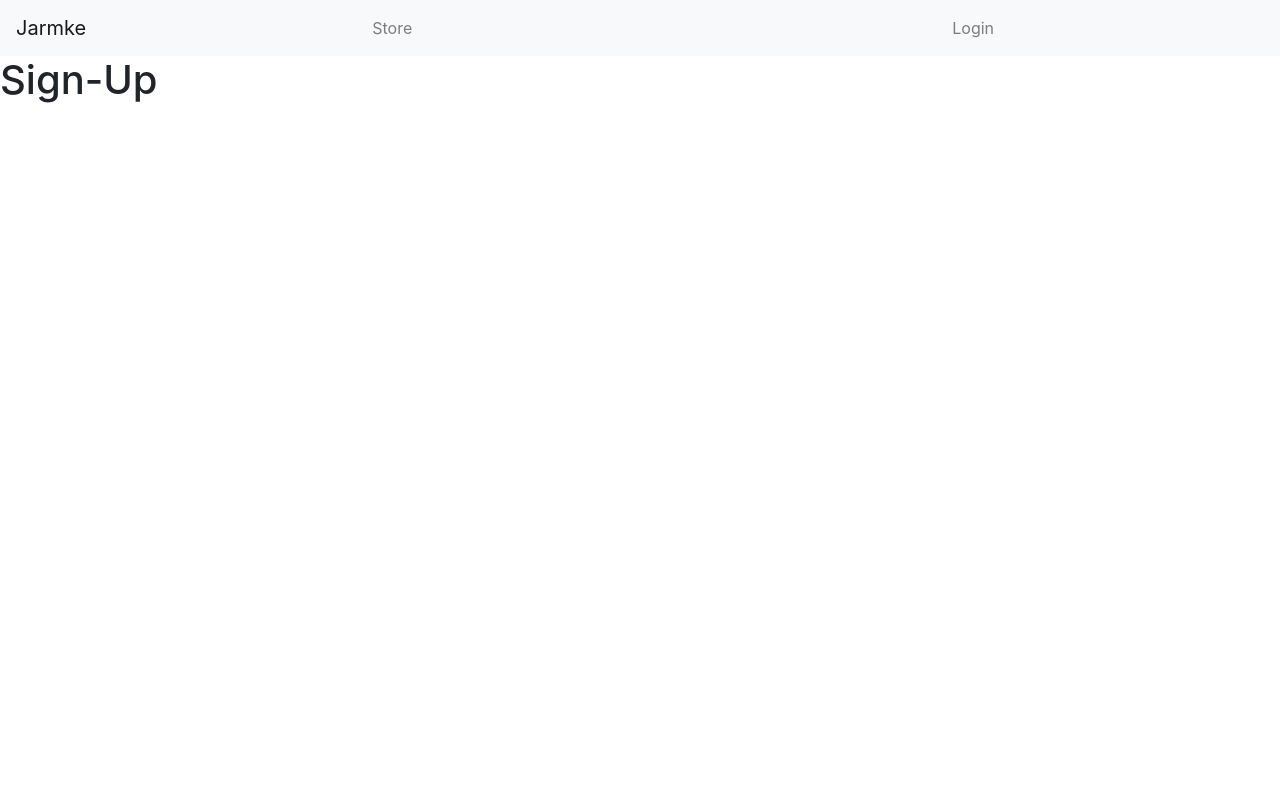
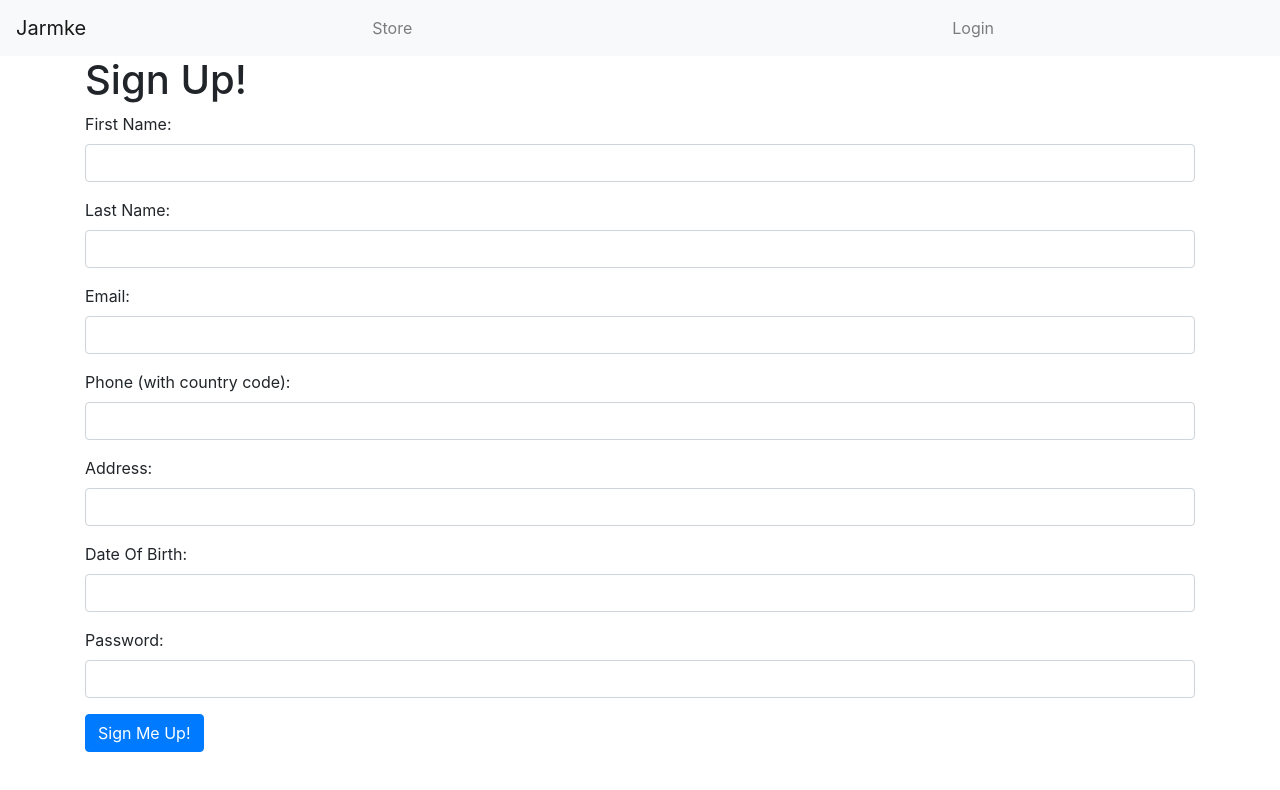
Before and after one commit to DarianRushworth/JarmkeFrontend, a React (Create React App) app: page /signup in a window 1280 px wide. Shown: the top 790 px of the page. Built offline with nearby package versions, Linux system fonts and the light colour scheme; no server answers.

Commit message:
Initial Form

```diff
--- a/src/pages/Sign-UpPage/index.js
+++ b/src/pages/Sign-UpPage/index.js
@@ -1,9 +1,66 @@
 import React from "react"
+import {
+    Form,
+    Container,
+    Button,
+    Col
+} from "react-bootstrap"
 
 export default function SignUpPage(){
     return(
-        <h1>
-            Sign-Up
-        </h1>
+        <Container>
+            <Form>
+                <h1>
+                    Sign Up!
+                </h1>
+                <Form.Group>
+                    <Form.Label>
+                        First Name:
+                    </Form.Label>
+                    <Form.Control />
+                </Form.Group>
+                <Form.Group>
+                    <Form.Label>
+                        Last Name:
+                    </Form.Label>
+                    <Form.Control />
+                </Form.Group>
+                <Form.Group>
+                    <Form.Label>
+                        Email:
+                    </Form.Label>
+                    <Form.Control />
+                </Form.Group>
+                <Form.Group>
+                    <Form.Label>
+                        Phone (with country code):
+                    </Form.Label>
+                    <Form.Control />
+                </Form.Group>
+                <Form.Group>
+                    <Form.Label>
+                        Address:
+                    </Form.Label>
+                    <Form.Control />
+                </Form.Group>
+                <Form.Group>
+                    <Form.Label>
+                        Date Of Birth:
+                    </Form.Label>
+                    <Form.Control />
+                </Form.Group>
+                <Form.Group>
+                    <Form.Label>
+                        Password:
+                    </Form.Label>
+                    <Form.Control />
+                </Form.Group>
+                <Form.Group>
+                    <Button>
+                        Sign Me Up!
+                    </Button>
+                </Form.Group>
+            </Form>
+        </Container>
     )
 }
```
